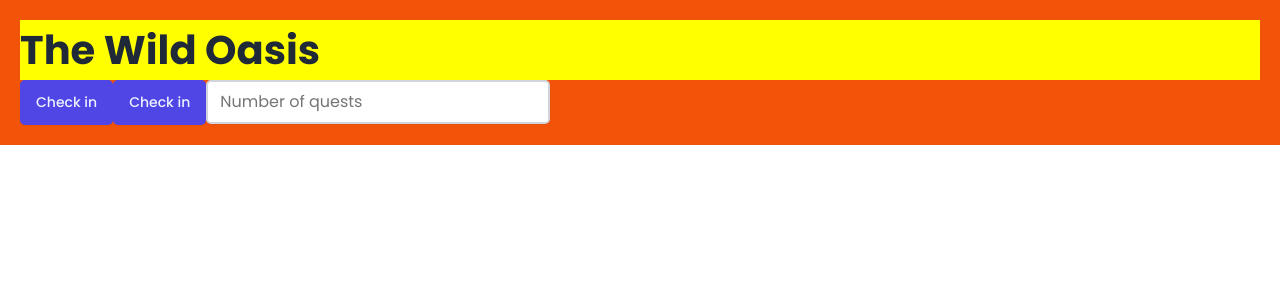
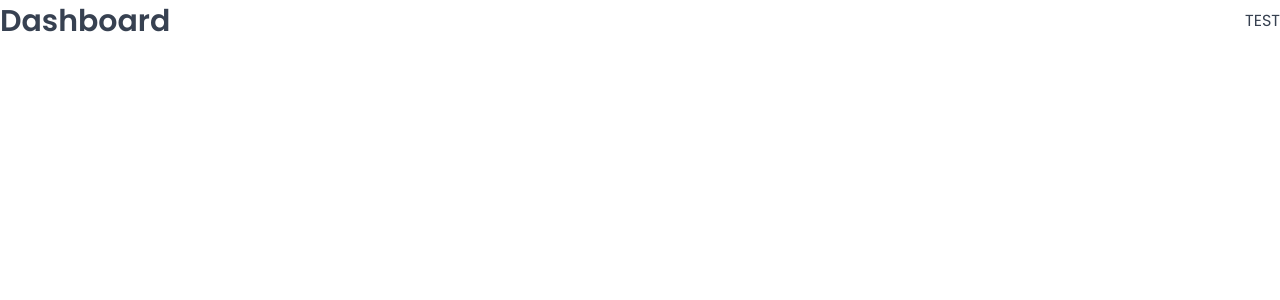
Before and after one commit to jacekzielinski87/Wild-Oasis-Booking-App, a React (Vite) app: page /dashboard in a window 1280 px wide. Shown: the top 300 px of the page. Built offline with nearby package versions, Linux system fonts and the light colour scheme; a web font is replaced by a local one.

Commit message:
Setting up Routes

```diff
--- a/index.html
+++ b/index.html
@@ -7,6 +7,7 @@
     <link rel="preconnect" href="https://fonts.googleapis.com" />
     <link rel="preconnect" href="https://fonts.gstatic.com" crossorigin />
     <link href="https://fonts.googleapis.com/css2?family=Poppins:wght@400;500;600;700&display=swap" rel="stylesheet"
+
 />
 <link href="https://fonts.googleapis.com/css2?family=Sono:wght@400;500;600&display=swap" rel="stylesheet"
 />
--- a/package.json
+++ b/package.json
@@ -12,6 +12,7 @@
   "dependencies": {
     "react": "^18.2.0",
     "react-dom": "^18.2.0",
+    "react-router-dom": "^6.22.3",
     "styled-components": "^6.1.8"
   },
   "devDependencies": {
--- a/src/App.jsx
+++ b/src/App.jsx
@@ -1,34 +1,50 @@
-import styled from "styled-components";
+
+import { BrowserRouter,Routes, Route, Navigate } from "react-router-dom";
+import Dashboard from './pages/Dashboard';
+import Bookings from './pages/Bookings';
+import Cabins from './pages/Cabins';
+import Users from './pages/Users';
+import Settings from './pages/Settings';
+import Account from './pages/Account';
+import Login from './pages/Login';
+import PageNotFound from './pages/PageNotFound';
 import GlobalStyles from "./styles/GlobalStyles";
-import  Button  from "./ui/Button";
-import Input from "./ui/Input";
-
-const H1 = styled.h1`
-  font-size: 40px;
-  font-weight: 800;
-  background-color: yellow;
-  color: var(--color-grey-800);
-`;
 
 
 
-const StyleApp = styled.div`
-  background-color: #f15309;
-  padding: 20px;
-`;
+
+
+
+
 
 function App() {
   return (
     <>
-      <GlobalStyles />
-      <StyleApp>
-        <H1>The Wild Oasis</H1>
-        <Button onClick={() => alert("Check in baby")}>Check in</Button>
-        <Button onClick={() => alert("Check in baby")}>Check in</Button>
-        <Input type="number" placeholder="Number of quests" />
-      </StyleApp>
+    <GlobalStyles/>
+    <BrowserRouter>
+      <Routes>
+        <Route index element ={<Navigate replace to='dashboard'/>}
+        />
+        <Route path = 'dashboard' element={<Dashboard/>}
+        />
+        <Route path = 'bookings' element={<Bookings/>}
+        />
+        <Route path = 'cabins' element={<Cabins/>}
+        />
+        <Route path = 'users' element={<Users/>}
+        />
+        <Route path = 'settings' element={<Settings/>}
+        />
+        <Route path = 'account' element={<Account/>}
+        />
+        <Route path='login' element={<Login/>}
+        />
+        <Route path ='*' element={<PageNotFound/>}
+        />
+      </Routes>
+    </BrowserRouter>
     </>
-  );
+    );
 }
 
 export default App;
--- a/src/ui/Button.jsx
+++ b/src/ui/Button.jsx
@@ -1,5 +1,6 @@
 import styled, {css} from "styled-components";
 
+// eslint-disable-next-line no-unused-vars
 const sizes = {
   small: css`
     font-size: 1.2rem;
@@ -20,6 +21,7 @@
   `,
 };
 
+// eslint-disable-next-line no-unused-vars
 const variations = {
   primary: css`
     color: var(--color-brand-50);
--- /dev/null
+++ b/src/ui/Heading.jsx
@@ -0,0 +1,41 @@
+import styled, { css } from "styled-components";
+
+// const test = css`
+//   text-align: center;
+//   ${10 > 5 && "background-color: yellow"}
+// `;
+
+const Heading = styled.h1`
+  ${(props) =>
+    props.as === "h1" &&
+    css`
+      font-size: 3rem;
+      font-weight: 600;
+    `}
+
+  ${(props) =>
+    props.as === "h2" &&
+    css`
+      font-size: 2rem;
+      font-weight: 600;
+    `}
+
+    ${(props) =>
+    props.as === "h3" &&
+    css`
+      font-size: 2rem;
+      font-weight: 500;
+    `}
+
+    ${(props) =>
+    props.as === "h4" &&
+    css`
+      font-size: 3rem;
+      font-weight: 600;
+      text-align: center;
+    `}
+
+  line-height: 1.4;
+`;
+
+export default Heading;
--- /dev/null
+++ b/src/ui/Row.jsx
@@ -0,0 +1,25 @@
+import styled, { css } from "styled-components";
+
+const Row = styled.div`
+  display: flex;
+
+  ${(props) =>
+    props.type === "horizontal" &&
+    css`
+      justify-content: space-between;
+      align-items: center;
+    `}
+
+  ${(props) =>
+    props.type === "vertical" &&
+    css`
+      flex-direction: column;
+      gap: 1.6rem;
+    `}
+`;
+
+Row.defaultProps = {
+  type: "vertical",
+};
+
+export default Row;
```
Also changed, not shown: src/ui/AppLayout.jsx (added, +9 -0 lines), 1 other file (tests, documents, lock files or other folders).
